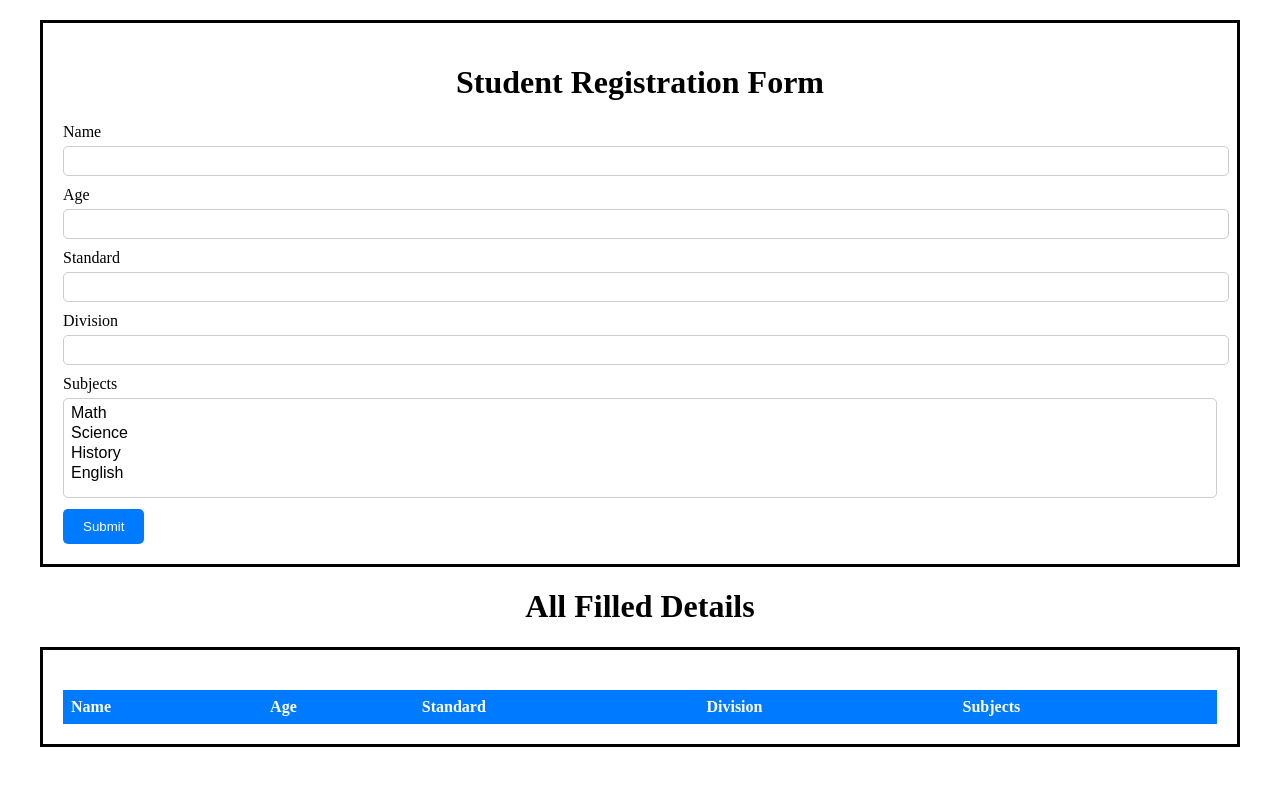
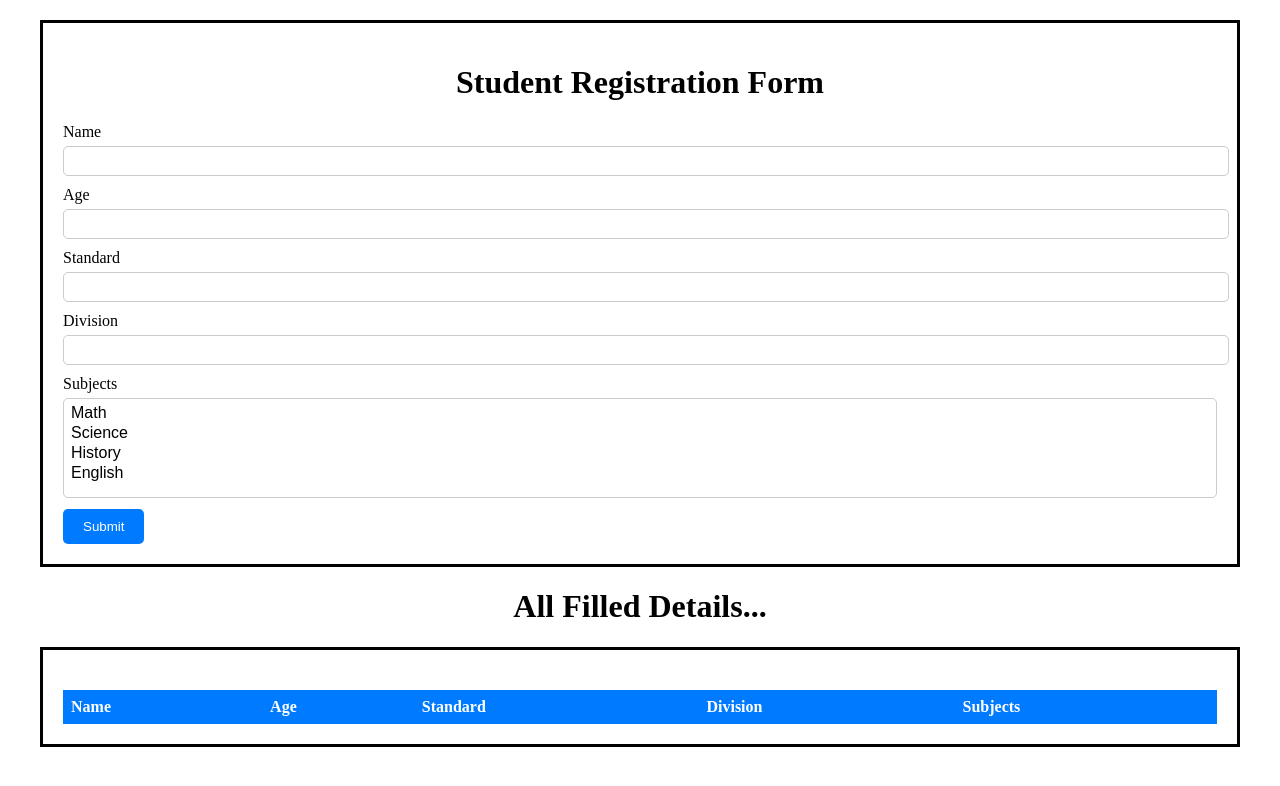
Before and after one commit to pravin1657/Webapp-with-ChatGPT, a plain HTML site: page index.html in a window 1280 px wide. Drawn offline with Linux system fonts and the light colour scheme.

Commit message:
Update index.html

```diff
--- a/index.html
+++ b/index.html
@@ -32,7 +32,7 @@
     <button type="submit" id="submit-button">Submit</button>
   </form>
 </div>
-<h1>All Filled Details</h1>
+<h1>All Filled Details...</h1>
 
 <div class="padding border">
   <table id="data-table">
```
